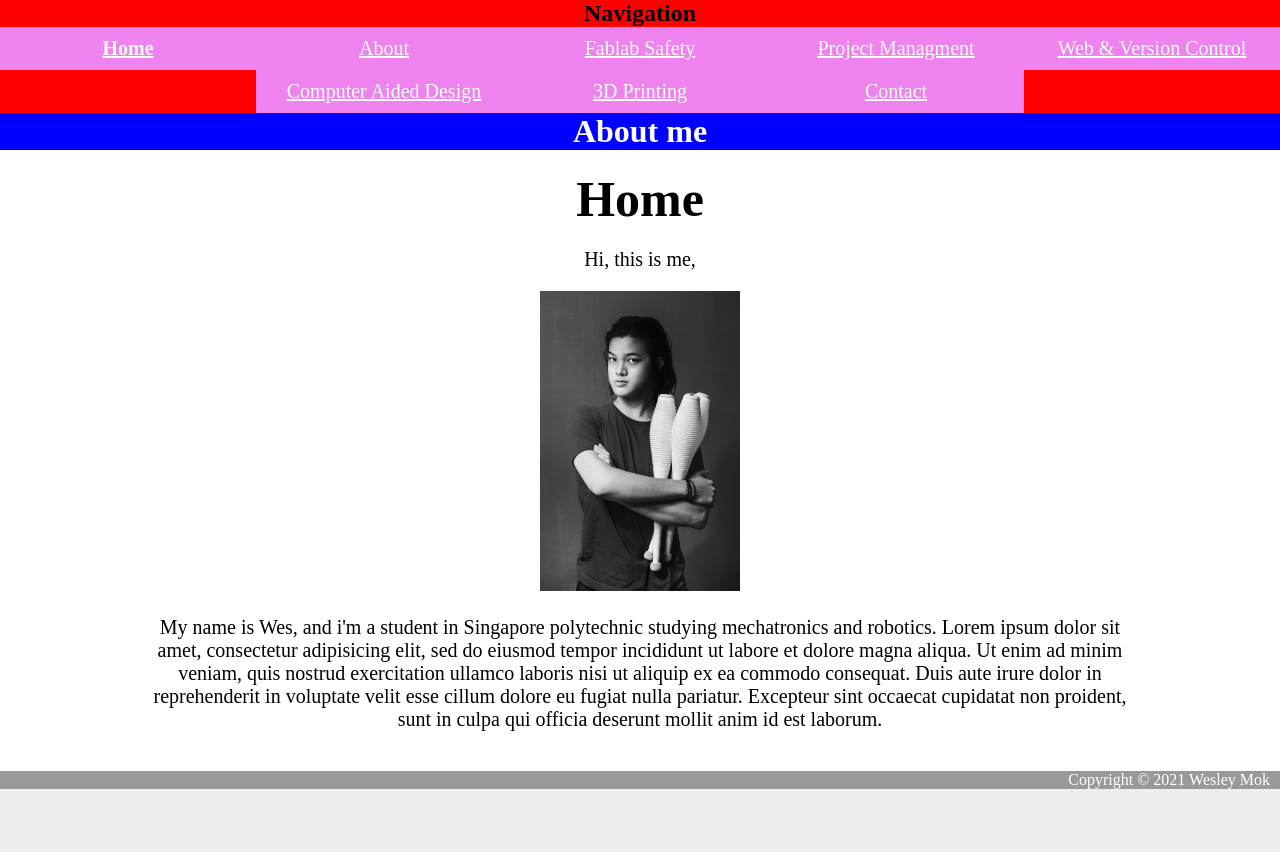
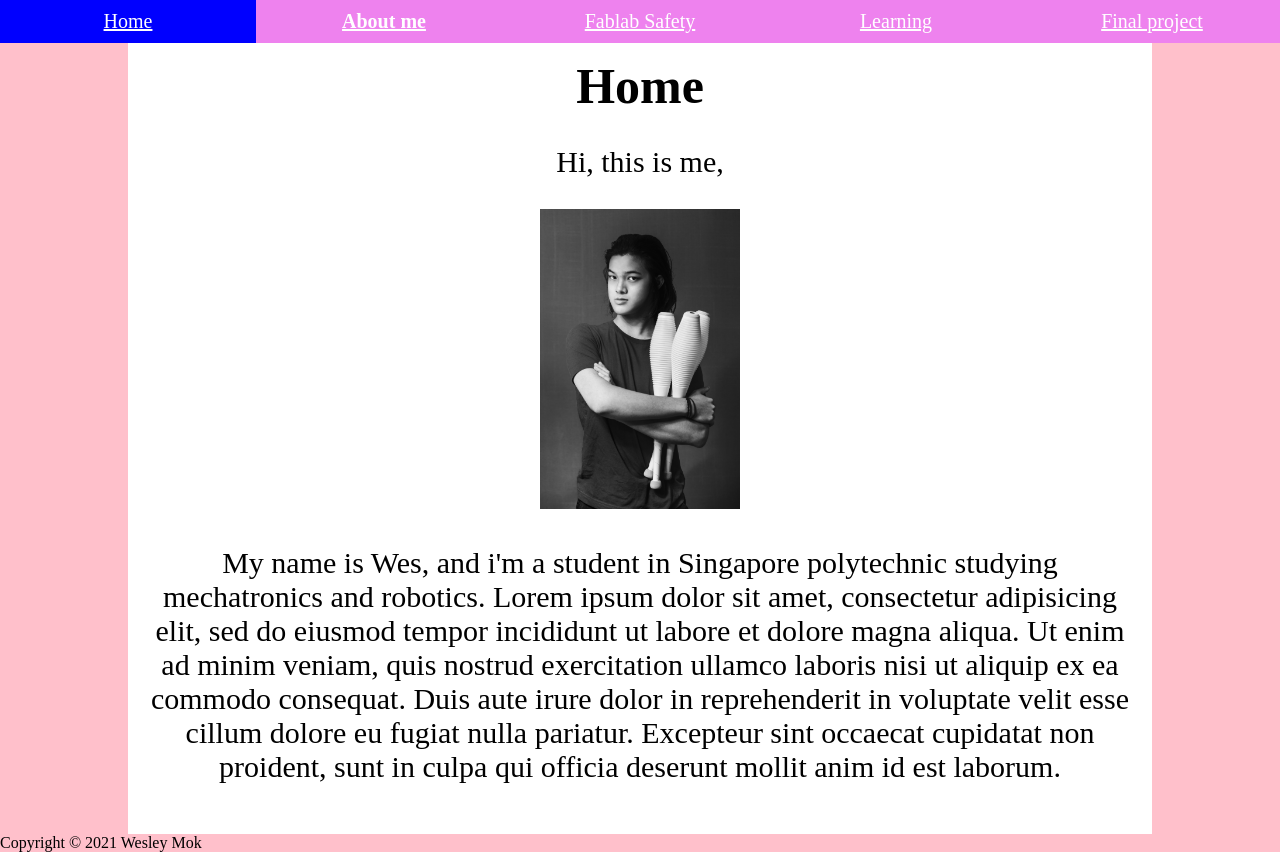
Before and after one commit to WesDeskie/EP1000, a plain HTML site: page about.html in a window 1280 px wide. Before the commit the page ends 800 px from the top, so only its background shows below. Drawn offline with Linux system fonts and the light colour scheme.

Commit message:
changed format

```diff
--- a/about.html
+++ b/about.html
@@ -8,16 +8,13 @@
   <body>
     <div id="container">
       <div id="nav">
-        <h2>Navigation</h2>
         <ul>
-          <li><a class = "selected" href="index.html">Home</a></li>
-          <li><a href = "about.html" >About</a></li>
+          <li><a href="index.html">Home</a></li>
+          <li><a class = "selected" href = "about.html" >About me</a></li>
           <li><a href = "Safety.html" >Fablab Safety</a></li>
-          <li><a href = "Project.html" >Project Managment</a></li>
-          <li><a href = "WebVC.html" >Web & Version Control</a></li>
-          <li><a href = "CAD.html" >Computer Aided Design</a></li>
-          <li><a href = "3DPrinting.html" >3D Printing</a></li>
-          <li><a href = "Contact.html" >Contact</a></li>
+          <li><a href = "Learning.html" >Learning</a></li>
+          <li><a href = "projects/project.html" >Final project</a></li>
+
         </ul>
       </div>
       <div id="header">
--- a/style.css
+++ b/style.css
@@ -2,6 +2,7 @@ body{
   background-color: #EEE;
   width: 100%;
   margin: 0;
+  font-family: inherit;
 }
 a{
   text-decoration: underline;
@@ -18,32 +19,42 @@ h1, h2, h3{
 
 #container{
   background-color: pink;
-  margin-left: auto;
+  margin: auto;
+
+
+
 }
 #content{
   text-align: center;
   background-color: white;
   color: black;
-  padding:20px;
+  margin: 0 10% 0 10%;
+  padding: 10px 10px;
 }
 #nav{
   background-color: red;
   width: 100%;
   text-align: center;
+  position: fixed;
 
 
 }
 #main{
   margin: auto;
-  font-size: 20px;
-  width:1000px;
+  font-size: 30px;
   text-align: center;
+  padding: 10px;
 
+
+}
+#main h1{
+  padding-top: 10px 10px;
+}
 }
 #footer{
   background-color: #999;
   color: white;
-  text-align: right;
+  text-align: center;
   padding-right:10px;
 }
 #nav .selected {
```
Also changed, not shown: Learning.html (added, +1 -0 lines), index.html (+7 -13 lines).
